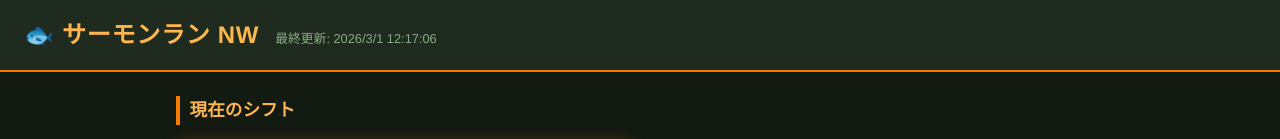
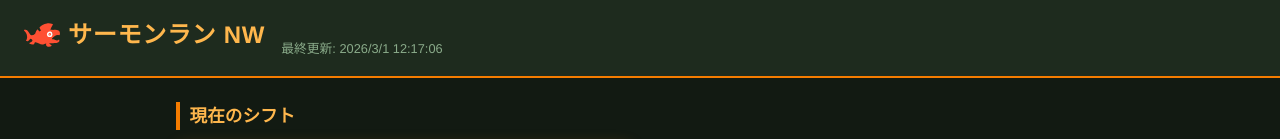
Before and after one commit to villhell/salmon-run-tool, a plain HTML site: page index.html in a window 1280 px wide. Shown: the top 139 px of the page. Drawn offline with Linux system fonts and the light colour scheme; no server answers.

Commit message:
feat: サーモンランアイコンをヘッダーとファビコンに追加

```diff
--- a/css/style.css
+++ b/css/style.css
@@ -44,6 +44,15 @@
   font-size: 1.5rem;
   color: var(--accent-orange-light);
   letter-spacing: 0.03em;
+  display: flex;
+  align-items: center;
+  gap: 0.5rem;
+}
+
+.header-icon {
+  width: 36px;
+  height: 36px;
+  flex-shrink: 0;
 }
 
 #last-updated {
--- a/index.html
+++ b/index.html
@@ -4,11 +4,12 @@
   <meta charset="UTF-8">
   <meta name="viewport" content="width=device-width, initial-scale=1.0">
   <title>サーモンラン NW スケジュール</title>
+  <link rel="icon" href="img/coop.svg" type="image/svg+xml">
   <link rel="stylesheet" href="css/style.css">
 </head>
 <body>
   <header>
-    <h1>🐟 サーモンラン NW</h1>
+    <h1><img src="img/coop.svg" class="header-icon" alt="サーモンラン"> サーモンラン NW</h1>
     <p id="last-updated"></p>
   </header>
   <main>
```
Also changed, not shown: img/coop.svg (added).
